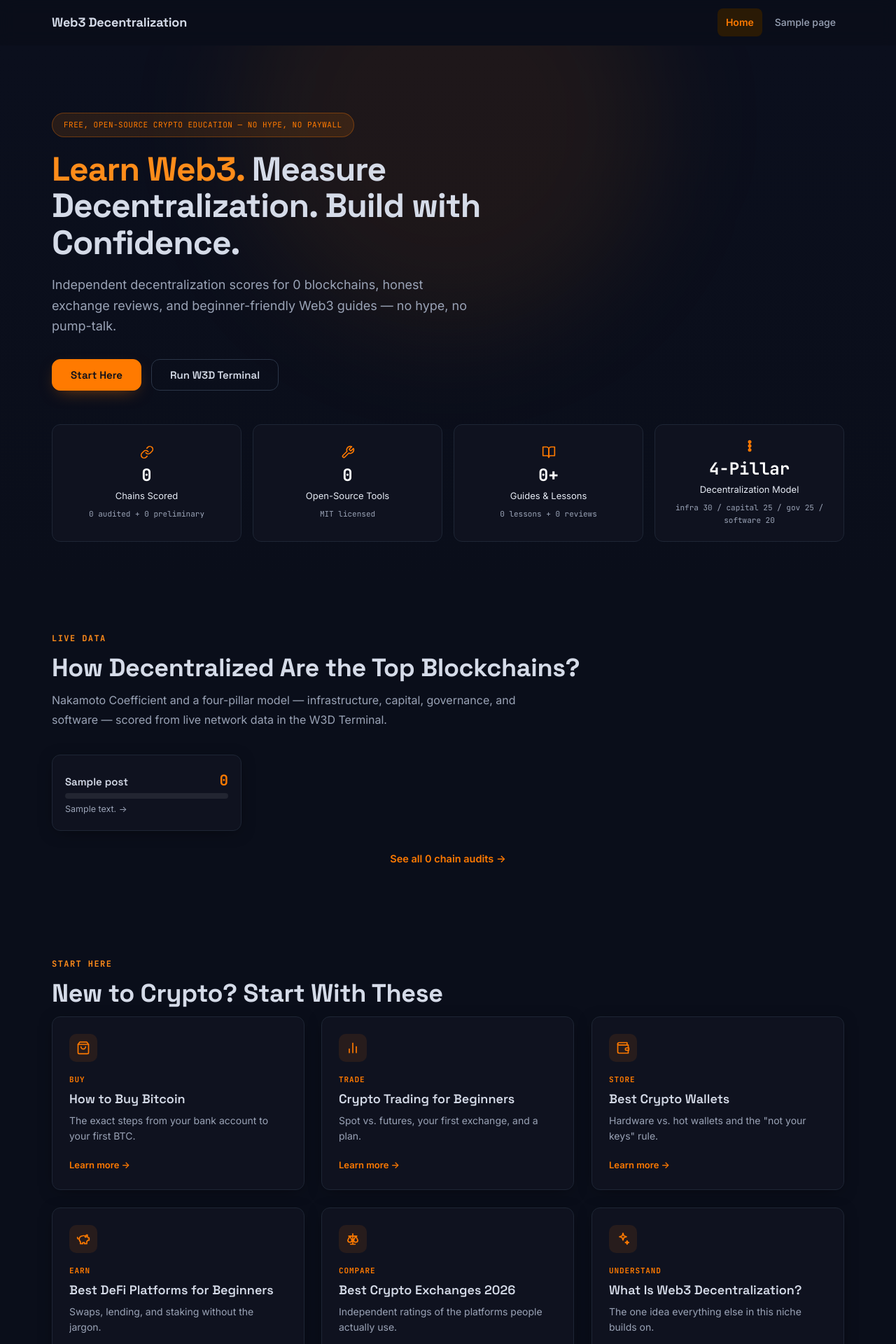
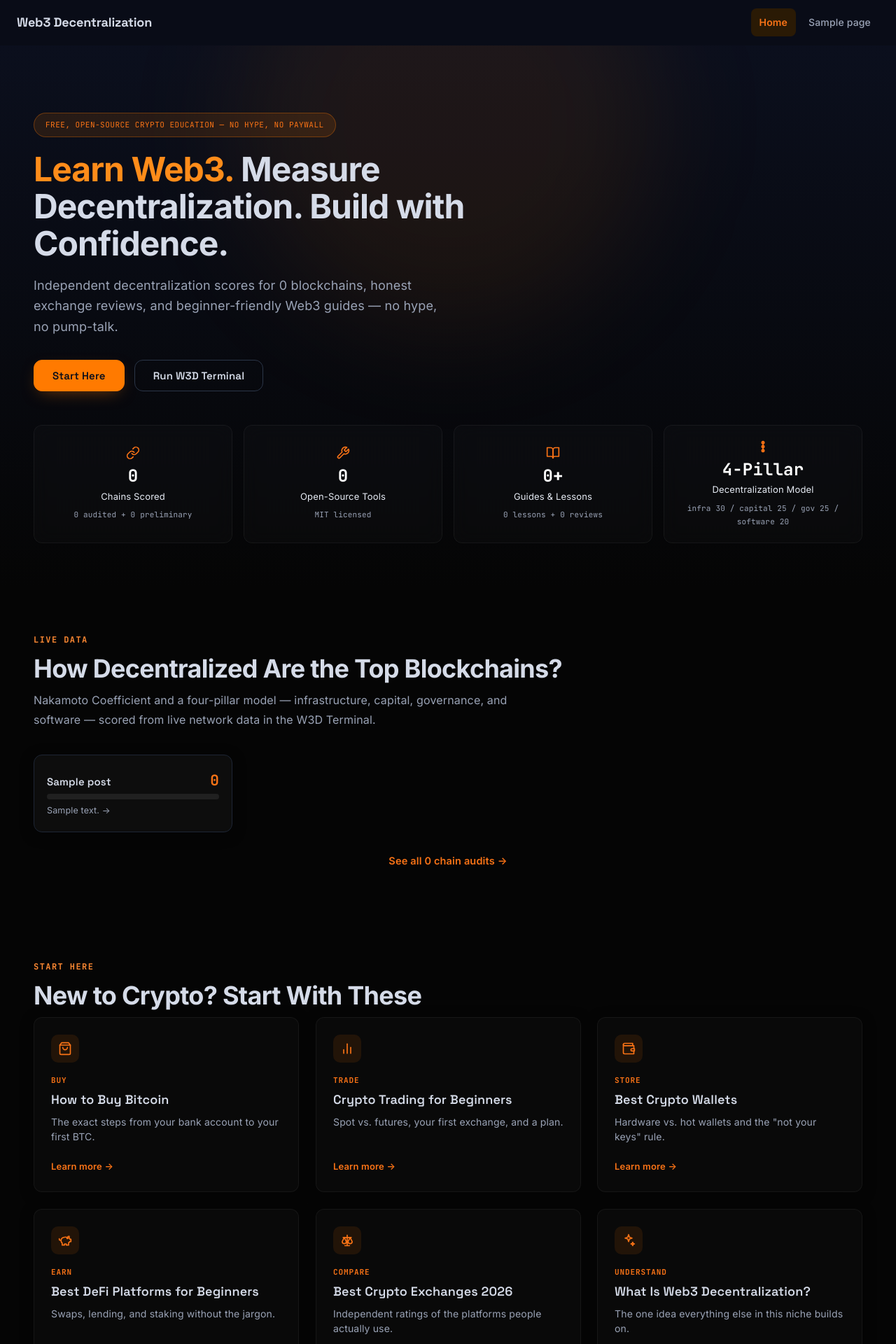
Before and after one commit to shoyebjhd/web3decentralization, a WordPress theme: template themes/w3d/front-page.php in a window 1280 px wide. Shown: the top 1920 px of the page at 70% size. Run offline with PHP 8.4 and a stand-in for WordPress, Linux system fonts and the light colour scheme; the site name, menu and one post (Sample post) are stand-ins, and other content is empty; some libraries are stand-ins or nearby versions.

Commit message:
design system: Inter (Google Fonts) enqueue; 1320px container; glass cards; #050505/#f97316 tokens; orange-glow hover

```diff
--- a/themes/w3d/functions.php
+++ b/themes/w3d/functions.php
@@ -204,10 +204,11 @@ function w3d_asset_ver( $path ) {
  * the core block library stylesheet is intentionally not enqueued.
  */
 function w3d_enqueue_assets() {
+	wp_enqueue_style( 'w3d-inter', 'https://fonts.googleapis.com/css2?family=Inter:wght@400;500;600;700;800&display=swap', array(), null );
 	wp_enqueue_style(
 		'w3d-style',
 		get_stylesheet_uri(),
-		array(),
+		array( 'w3d-inter' ),
 		w3d_asset_ver( '/style.css' )
 	);
 
@@ -459,6 +460,46 @@ add_action( 'wp_head', 'w3d_start_head_buffer', 0 );
 
 function w3d_flush_head_buffer() {
 	$html = (string) ob_get_clean();
+
+	// article:* OG tags for singular content when Rank Math hasn't emitted them.
+	$article_time = '';
+	$article_sec  = '';
+	if ( is_singular() ) {
+		$post = get_queried_object();
+		if ( $post instanceof WP_Post ) {
+			if ( ! preg_match( '#property="article:published_time"#', $html ) ) {
+				$time = get_post_time( 'c', true, $post->ID );
+				if ( $time ) {
+					$article_time = '<meta property="article:published_time" content="' . esc_attr( $time ) . '">' . "\n";
+				}
+			}
+			if ( ! preg_match( '#property="article:section"#', $html ) ) {
+				$section = '';
+				if ( 'post' === $post->post_type ) {
+					$cats = get_the_category( $post->ID );
+					if ( ! empty( $cats ) && ! is_wp_error( $cats ) ) {
+						$section = $cats[0]->name;
+					}
+				} elseif ( 'course' === $post->post_type ) {
+					$section = get_the_title( $post->ID );
+				} elseif ( 'lesson' === $post->post_type ) {
+					if ( function_exists( 'llms_get_post' ) && function_exists( 'llms_get_post_parent_course' ) ) {
+						$course_id = llms_get_post_parent_course( $post->ID );
+						if ( $course_id ) {
+							$section = get_the_title( $course_id );
+						}
+					}
+				}
+				if ( $section ) {
+					$article_sec = '<meta property="article:section" content="' . esc_attr( $section ) . '">' . "\n";
+				}
+			}
+		}
+	}
+	if ( $article_time ) {
+		$html = $article_time . $article_sec . $html;
+	}
+
 	if ( preg_match( '#<meta name="description" content="([^"]+)"[^>]*>#', $html, $m ) ) {
 		$decoded = html_entity_decode( $m[1], ENT_QUOTES, 'UTF-8' );
 		if ( function_exists( 'mb_substr' ) && mb_strlen( $decoded, 'UTF-8' ) > 155 ) {
--- a/themes/w3d/style.css
+++ b/themes/w3d/style.css
@@ -44,11 +44,11 @@ Tags: dark, one-column, custom-logo, custom-menu, featured-images, threaded-comm
    ============================================================ */
 :root{
 	/* Colors */
-	--w3d-bg:           #0a0e1a;
-	--w3d-bg-2:         #0b1120;
-	--w3d-bg-card:      #0f121f;
-	--w3d-card:         #0f121f;
-	--w3d-bg-elevated:  #151a2c;
+	--w3d-bg:           #050505;
+	--w3d-bg-2:         #070707;
+	--w3d-bg-card:      #0d0d0d;
+	--w3d-card:         #0d0d0d;
+	--w3d-bg-elevated:  #111111;
 	--w3d-surface:      #151a2c;
 --w3d-surface-2:    #1f150a;
 	--w3d-footer-bg:    #140b04;
@@ -60,18 +60,18 @@ Tags: dark, one-column, custom-logo, custom-menu, featured-images, threaded-comm
 	--w3d-muted:        #9aa3b6;
 	--w3d-text-faint:   #9aa3b6;
 	--w3d-dim:          #9aa3b6;
---w3d-emerald:      #FF7A00;
-	--w3d-emerald-2:    #FF8C1A;
-	--w3d-teal:         #FF7A00;
-	--w3d-teal-dim:     rgba(255,122,0,.15);
-	--w3d-cyan:         #FF9A3D;
-	--w3d-grad:         linear-gradient(120deg,#FF7A00 0%,#FF9A3D 45%,#FFC24D 100%);
-	--w3d-grad-cyan:    linear-gradient(120deg,#FF7A00,#FF8C1A);
-	--w3d-primary:      #FF7A00;
-	--w3d-primary-hover:#FF8C1A;
-	--w3d-primary-dim:  rgba(255,122,0,.12);
-	--w3d-primary-border: rgba(255,122,0,.3);
-	--w3d-primary-glow: 0 0 20px rgba(255,122,0,.15);
+	--w3d-emerald:      #f97316;
+	--w3d-emerald-2:    #ff8a33;
+	--w3d-teal:         #f97316;
+	--w3d-teal-dim:     rgba(249,115,22,.15);
+	--w3d-cyan:         #ff9e4d;
+	--w3d-grad:         linear-gradient(120deg,#f97316 0%,#ff8a33 45%,#ffb066 100%);
+	--w3d-grad-cyan:    linear-gradient(120deg,#f97316,#ff8a33);
+	--w3d-primary:      #f97316;
+	--w3d-primary-hover:#ff8a33;
+	--w3d-primary-dim:  rgba(249,115,22,.12);
+	--w3d-primary-border: rgba(249,115,22,.3);
+	--w3d-primary-glow: 0 0 20px rgba(249,115,22,.15);
 	--w3d-btn-fg:       #0a0e1a;
 	--w3d-btn-bg:       #FF7A00;
 	--w3d-btn-grad:     linear-gradient(135deg,#FF7A00,#E86500);
@@ -114,7 +114,7 @@ Tags: dark, one-column, custom-logo, custom-menu, featured-images, threaded-comm
 	--w3d-glow:         0 0 0 1px rgba(255,122,0,.25), 0 8px 30px -6px rgba(255,122,0,.45);
 
 	/* Layout */
-	--w3d-content-w: 1180px;
+	--w3d-content-w: 1320px;
 	--w3d-read-w:    820px;
 }
 
@@ -2926,3 +2926,80 @@ body.single-w3d_tool .w3d-single-hero .w3d-tool-icon{ margin:0 0 14px; }
 	.llms-lesson-link{ display:inline-flex; align-items:center; min-height:44px; padding:0 14px; }
 	.w3d-footer-disclaimer a{ display:inline-block; padding:5px 3px; margin:-5px -3px; }
 }
+
+/* ============================================================
+   DESIGN SYSTEM LAYER (spec v1 — appended for cascade safety)
+   ------------------------------------------------------------
+   Layout   : container 1320px centered, 24px horiz padding mobile
+   Palette  : bg #050505 · accent #f97316 · headings #FFF ·
+              body #A3A3A3 · borders rgba(255,255,255,.05)
+   Type     : Inter (via Google Fonts — enqueued in functions.php)
+   Aesthetic: Glassmorphism cards + blur, soft hover lift + glow
+   ============================================================ */
+.w3d-ds-sheet,
+.w3d-card,
+.w3d-stat-card,
+.w3d-gloss-card,
+.w3d-rel-card{
+	background:        rgba(255,255,255,.02);
+	-webkit-backdrop-filter: blur(12px);
+	backdrop-filter:   blur(12px);
+	border:            1px solid rgba(255,255,255,.05);
+	transition:        transform .25s ease, border-color .25s ease, box-shadow .25s ease, background .25s ease;
+}
+.w3d-ds-sheet:hover,
+.w3d-card:hover,
+.w3d-stat-card:hover,
+.w3d-gloss-card:hover,
+.w3d-rel-card:hover{
+	transform:        translateY(-2px);
+	border-color:     rgba(249,115,22,.45);
+	background:       rgba(255,255,255,.04);
+	box-shadow:       0 10px 28px -6px rgba(249,115,22,.20);
+}
+.w3d-ds-sheet a,
+.w3d-card a,
+.w3d-stat-card a,
+.w3d-gloss-card a,
+.w3d-rel-card a,
+.w3d-btn,
+.w3d-btn-hero{
+	transition:        color .2s ease, border-color .2s ease, box-shadow .2s ease, transform .2s ease;
+}
+.w3d-btn:hover,
+.w3d-btn-hero:hover{ transform:translateY(-2px); }
+body{ font-family:"Inter",-apple-system,"Segoe UI",Roboto,sans-serif; font-weight:400; }
+h1,h2,h3,h4,h5,h6{ font-family:"Inter",-apple-system,"Segoe UI",Roboto,sans-serif; font-weight:700; letter-spacing:-.02em; line-height:1.25; }
+
+/* ============================================================
+   DESIGN SYSTEM (spec: dark glassmorphism, Inter, orange #f97316)
+   Appended after all component rules so it wins the cascade.
+   ============================================================ */
+:root{
+	--w3d-ds-container: 1320px;
+	--w3d-ds-accent:    #f97316;
+	--w3d-ds-accent-soft: rgba(249,115,22,.1);
+	--w3d-ds-glass-bg:  rgba(255,255,255,0.02);
+	--w3d-ds-border:    rgba(255,255,255,0.05);
+	--w3d-ds-glow:      0 8px 32px rgba(249,115,22,.18);
+}
+body{ font-family:"Inter",-apple-system,"Segoe UI",Roboto,sans-serif; line-height:1.75; letter-spacing:.01em; }
+h1,h2,h3,h4,h5,h6{ font-family:"Inter",-apple-system,"Segoe UI",Roboto,sans-serif; letter-spacing:-.02em; line-height:1.15; }
+.w3d-wrap, .w3d-content-w{ max-width:var(--w3d-ds-container,1320px); width:100%; margin-left:auto; margin-right:auto; }
+@media (max-width:640px){ .w3d-wrap{ padding-left:24px; padding-right:24px; } }
+
+/* --- Glass cards --- */
+.w3d-card, .w3d-card-glass, .w3d-stat-card, .w3d-gloss-card{
+	background:var(--w3d-ds-glass-bg) !important;
+	-webkit-backdrop-filter:blur(12px);
+	backdrop-filter:blur(12px);
+	border:1px solid var(--w3d-ds-border) !important;
+}
+.w3d-card-link, .w3d-card-glass, .w3d-stat-card, .w3d-gloss-card{ transition:transform .22s ease, border-color .22s ease, box-shadow .22s ease; }
+.w3d-card-link:hover, .w3d-card-glass:hover, .w3d-stat-card:hover, .w3d-gloss-card:hover{
+	transform:translateY(-2px);
+	border-color:var(--w3d-ds-accent) !important;
+	box-shadow:var(--w3d-ds-glow);
+}
+.w3d-btn{ transition:transform .22s ease, background-color .22s ease, box-shadow .22s ease; }
+.w3d-btn:hover{ transform:translateY(-2px); }
```
